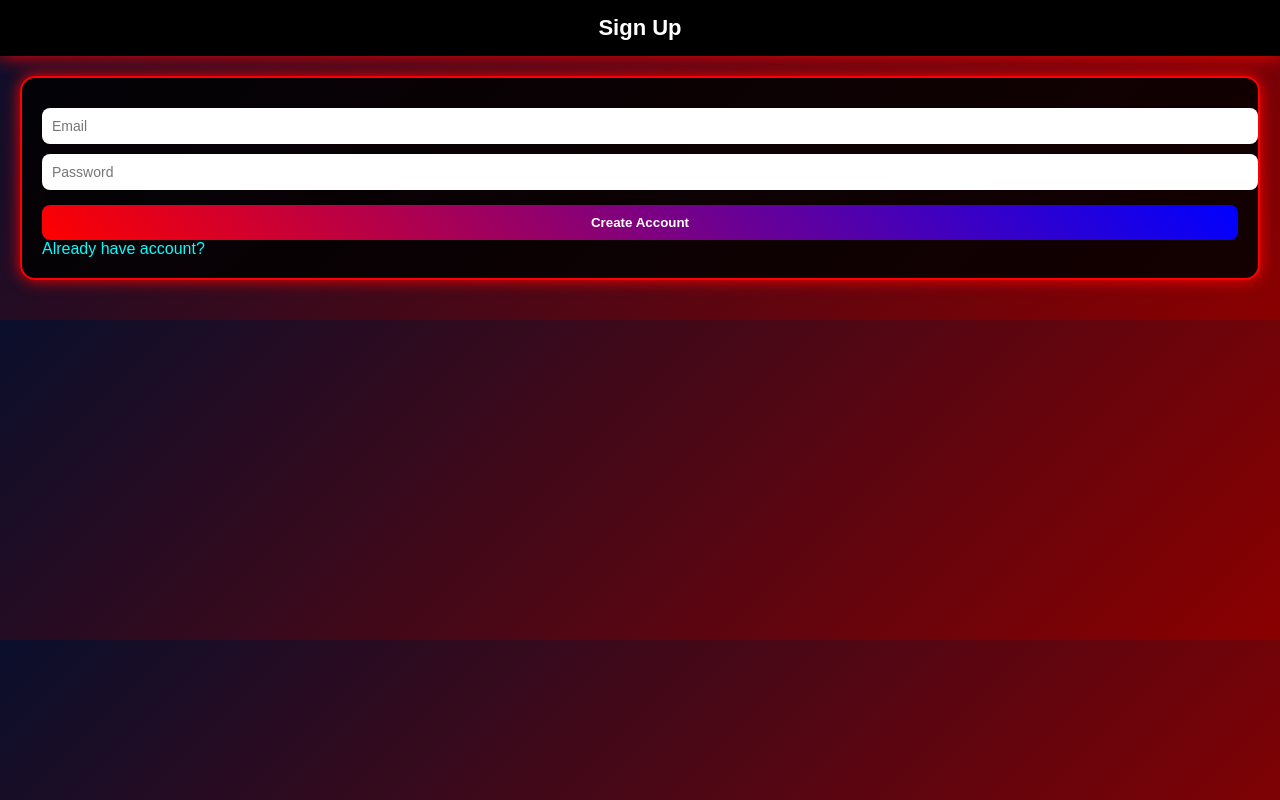
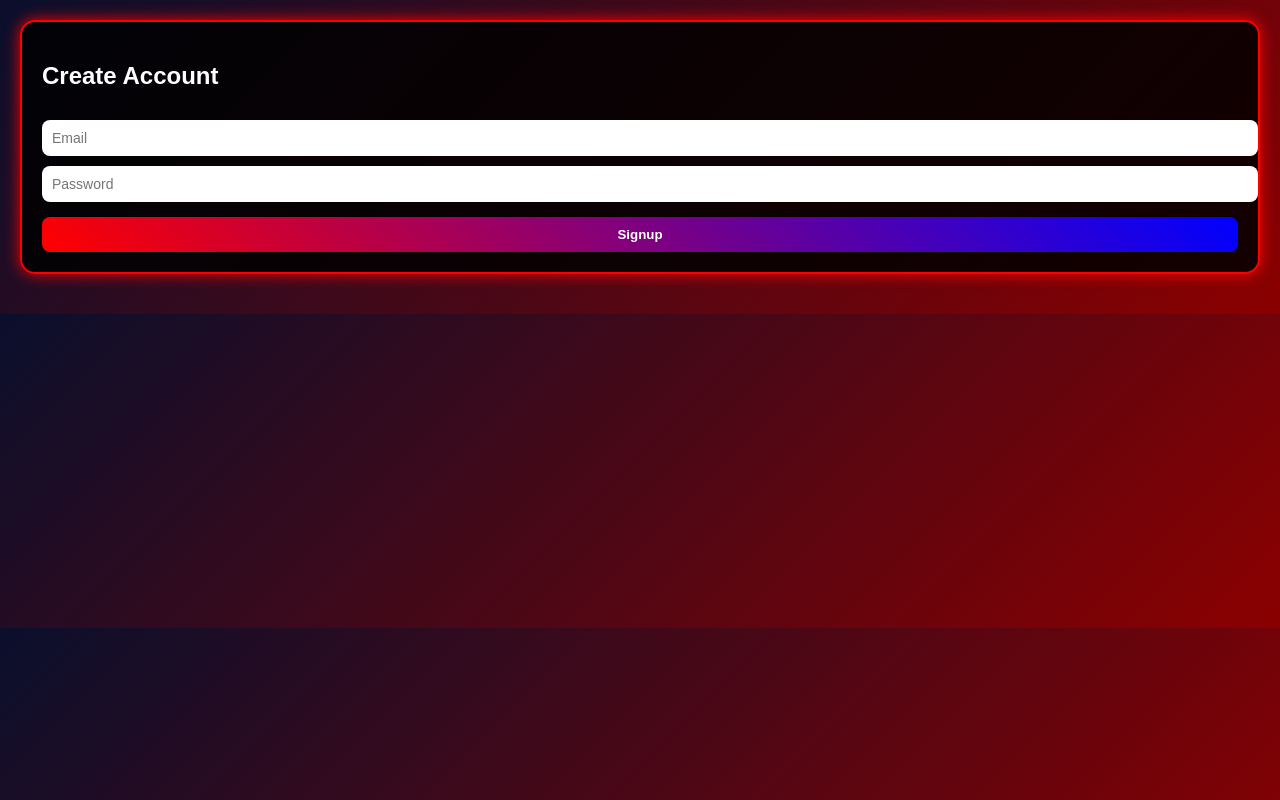
Before and after one commit to akaji8870-netizen/SpiderVault, a plain HTML site: page signup.html in a window 1280 px wide. Drawn offline with Linux system fonts and the light colour scheme.

Commit message:
Update signup.html

```diff
--- a/signup.html
+++ b/signup.html
@@ -1,22 +1,20 @@
 <!DOCTYPE html>
 <html>
 <head>
-<title>Sign Up</title>
+<title>Signup</title>
 <link rel="stylesheet" href="style.css">
+<script src="script.js" defer></script>
 </head>
 <body>
 
-<header>Sign Up</header>
-
 <div class="container">
 <div class="card">
-<input id="email" placeholder="Email">
-<input id="password" type="password" placeholder="Password">
-<button onclick="signup()">Create Account</button>
-<a href="login.html">Already have account?</a>
+<h2>Create Account</h2>
+<input type="email" id="email" placeholder="Email">
+<input type="password" id="password" placeholder="Password">
+<button onclick="signup()">Signup</button>
 </div>
 </div>
 
-<script src="app.js"></script>
 </body>
 </html>
```
